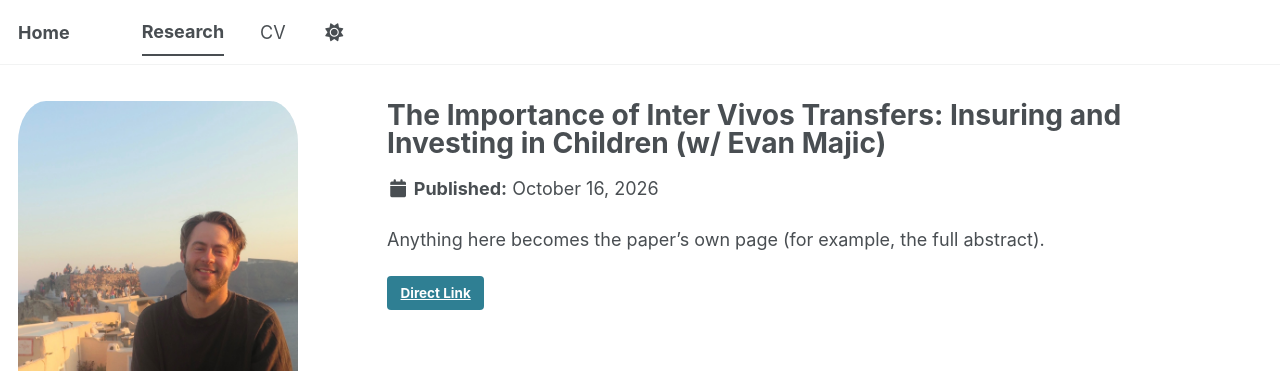
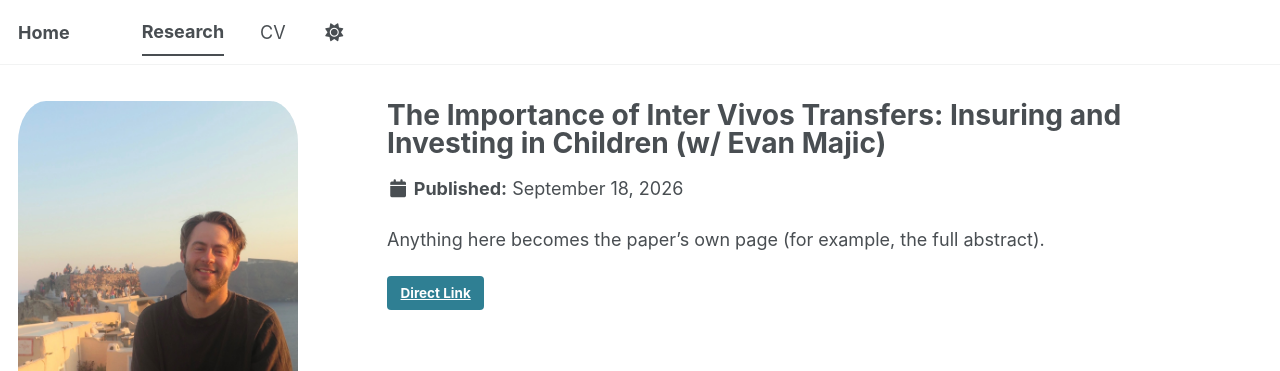
Before and after one commit to ajamburgey/ajamburgey.github.io, a Jekyll site: the page built from _research/2026-10-16-ivts.md, in a window 1280 px wide and 900 px high. Shown: the top 371 px of the window. Built offline with Jekyll 4.4.1, drawn with Linux system fonts in a browser that asks for light colours; a style sheet for code colours, icons or effects is not loaded.

Commit message:
Update 2026-10-16-ivts.md

```diff
--- a/_research/2026-10-16-ivts.md
+++ b/_research/2026-10-16-ivts.md
@@ -7,7 +7,7 @@ title: "The Importance of Inter Vivos Transfers: Insuring and Investing in Child
 collection: research
 category: working_papers   # working_papers | publications | work_in_progress
 permalink: /research/ivts
-date: 2026-10-16
+date: 2026-09-18
 excerpt: 'We argue that inter vivos transfers from parents to children are much more important than previously thought for the cross-sectional dispersion of income and wealth as well as the inter-generational persistence of those quantities. We document two common features of transfers, front-loading and insurance, that account for their power. We also show how the size and type of transfers made to children vary across the wealth distribution and develop micro-level estimates of the effects of different types of transfers on children`s choices. We establish the importance of these features for macroeconomic outcomes by embedding them in a quantitative overlapping generations (OLG) model with incomplete markets, education choice, and human capital accumulation.'
 # venue: 'Journal Name'     # publications only; shows "Published in <venue>, <year>"
 #paperurl: '/files/Household_Composition_09_19_2026.pdf'
```
